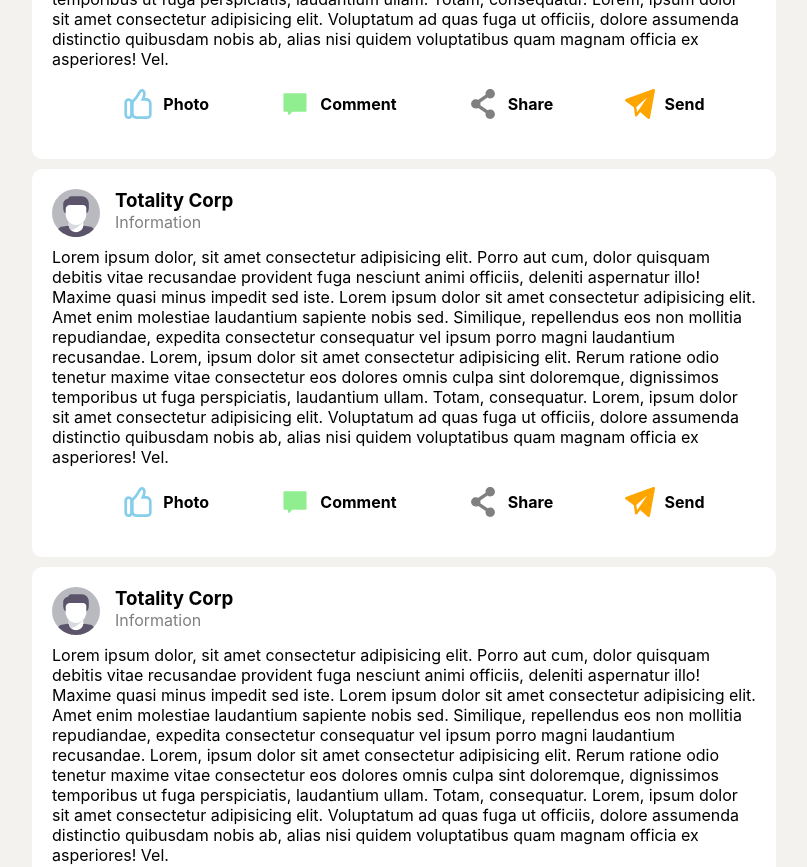
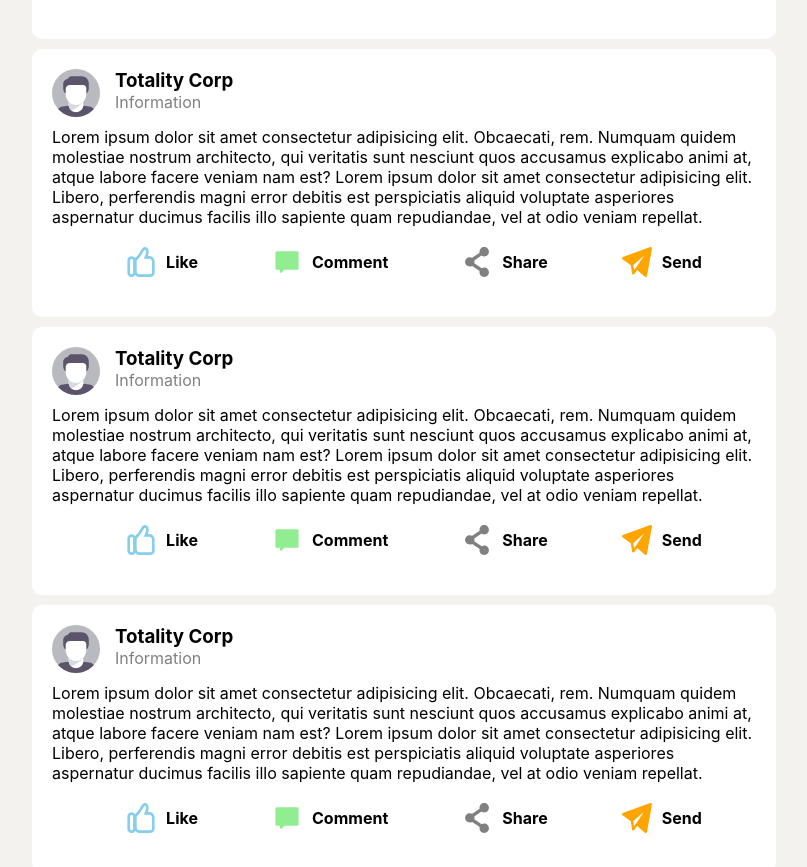
Before and after one commit to dev-gaikwad/totalitycorp-frontend-challenge, a React (Create React App) app: page / in a window 1280 px wide. Shown: the part 1040-1907 px from the top of the page, without its empty margins (236-1043 px from the left). Built offline with nearby package versions, Linux system fonts and the light colour scheme; the HTML template or start-up script is replaced by a standard one.

Commit message:
feat: added adding new post to feed

```diff
--- a/src/components/FeedContent.jsx
+++ b/src/components/FeedContent.jsx
@@ -21,25 +21,10 @@ function FeedContent(props) {
         <div className='feed-body'>
           {props.photo ? <img src={props.photo} alt='PostPic' /> : null}
 
-          <p>
-            Lorem ipsum dolor, sit amet consectetur adipisicing elit. Porro aut
-            cum, dolor quisquam debitis vitae recusandae provident fuga nesciunt
-            animi officiis, deleniti aspernatur illo! Maxime quasi minus impedit
-            sed iste. Lorem ipsum dolor sit amet consectetur adipisicing elit.
-            Amet enim molestiae laudantium sapiente nobis sed. Similique,
-            repellendus eos non mollitia repudiandae, expedita consectetur
-            consequatur vel ipsum porro magni laudantium recusandae. Lorem,
-            ipsum dolor sit amet consectetur adipisicing elit. Rerum ratione
-            odio tenetur maxime vitae consectetur eos dolores omnis culpa sint
-            doloremque, dignissimos temporibus ut fuga perspiciatis, laudantium
-            ullam. Totam, consequatur. Lorem, ipsum dolor sit amet consectetur
-            adipisicing elit. Voluptatum ad quas fuga ut officiis, dolore
-            assumenda distinctio quibusdam nobis ab, alias nisi quidem
-            voluptatibus quam magnam officia ex asperiores! Vel.
-          </p>
+          {props.text ? <p>{props.text}</p> : null}
         </div>
         <div className='input-btns-container feed-footer'>
-          <InputBtn icon={LikeIcon} title='Photo' fill='skyblue' />
+          <InputBtn icon={LikeIcon} title='Like' fill='skyblue' />
           <InputBtn icon={CommentIcon} title='Comment' fill='lightgreen' />
           <InputBtn icon={ShareIcon} title='Share' fill='gray' />
           <InputBtn icon={SendIcon} title='Send' fill='orange' />
--- a/src/components/PostFeed.jsx
+++ b/src/components/PostFeed.jsx
@@ -1,14 +1,19 @@
 import React from 'react';
-import { useState } from 'react';
+import { useState, useContext } from 'react';
 import { useLocation } from 'react-router-dom';
 import InputPostFeed from './shared/InputPostFeed';
 import FeedContent from './FeedContent';
+import ContentContext from '../context/ContentContext';
 
 function PostFeed() {
+  const { userFeed } = useContext(ContentContext);
   const [feeds, setFeeds] = useState([]);
 
   const postImage =
     'https://images.unsplash.com/photo-1531973576160-7125cd663d86?ixlib=rb-4.0.3&ixid=MnwxMjA3fDB8MHxwaG90by1wYWdlfHx8fGVufDB8fHx8&auto=format&fit=crop&w=1170&q=80';
+
+  const postText =
+    'Lorem ipsum dolor sit amet consectetur adipisicing elit. Obcaecati, rem. Numquam quidem molestiae nostrum architecto, qui veritatis sunt nesciunt quos accusamus explicabo animi at, atque labore facere veniam nam est? Lorem ipsum dolor sit amet consectetur adipisicing elit. Libero, perferendis magni error debitis est perspiciatis aliquid voluptate asperiores aspernatur ducimus facilis illo sapiente quam repudiandae, vel at odio veniam repellat.';
 
   const location = useLocation();
 
@@ -24,16 +29,19 @@ function PostFeed() {
         {pathMatchRoute('/') ? <InputPostFeed /> : null}
 
         {/* for actual feeds when the data comes in */}
-        {feeds.map((feed) => (
-          <FeedContent />
+        {userFeed.map((feed, index) => (
+          <FeedContent key={index} text={feed} />
         ))}
 
         {/* temporary static feeds */}
-        <FeedContent photo={postImage} />
-        <FeedContent />
-        <FeedContent video='https://www.youtube.com/watch?v=zIKxshOqlAc' />
-        <FeedContent />
-        <FeedContent />
+        <FeedContent photo={postImage} text={postText} />
+        <FeedContent text={postText} />
+        <FeedContent
+          video='https://www.youtube.com/watch?v=zIKxshOqlAc'
+          text={postText}
+        />
+        <FeedContent text={postText} />
+        <FeedContent text={postText} />
       </div>
     </>
   );
--- a/src/components/shared/InputPostFeed.jsx
+++ b/src/components/shared/InputPostFeed.jsx
@@ -1,16 +1,24 @@
-import { useState } from 'react';
+import { useState, useContext } from 'react';
 import InputBtn from './InputBtn';
 import { ReactComponent as PhotoIcon } from '../../assets/photo.svg';
 import { ReactComponent as VideoIcon } from '../../assets/video.svg';
 import { ReactComponent as EventIcon } from '../../assets/event.svg';
 import { ReactComponent as ArticleIcon } from '../../assets/writearticle.svg';
+import ContentContext from '../../context/ContentContext';
 
 function InputPostFeed() {
+  const { setUserFeed } = useContext(ContentContext);
+
   const [userPost, setUserPost] = useState('');
   const [btnDisabled, setBtnDisabled] = useState(true);
   const [message, setMessage] = useState('');
 
-  const handleSubmit = () => {};
+  const handleSubmit = (event) => {
+    event.preventDefault();
+    setUserFeed([userPost]);
+
+    setUserPost('');
+  };
 
   // function to see the eligibility of post (min 10 charachters)
   const handleUserPost = (event) => {
--- a/src/context/ContentContext.js
+++ b/src/context/ContentContext.js
@@ -1,28 +1,18 @@
-import { createContext, useState, useEffect } from 'react';
+import { createContext, useState } from 'react';
 
 const ContentContext = createContext();
 export const ContentProvider = ({ children }) => {
-  const [post, setPost] = useState();
+  const [userFeed, setUserFeed] = useState([]);
 
-  //   useEffect(() => {
-  //     function getPosts() {
-  //       const response = fetch('https://jsonplaceholder.typicode.com/posts');
-  //       const postsData = response.json();
-  //       console.log(postsData);
-  //       //   setPost(postsData);
-  //     }
-
-  //     getPosts();
-  //   }, []);
-  //   console.log(post);
   return (
-    <ContentProvider
+    <ContentContext.Provider
       value={{
-        post,
+        userFeed,
+        setUserFeed,
       }}
     >
       {children}
-    </ContentProvider>
+    </ContentContext.Provider>
   );
 };
 
```
Also changed, not shown: src/App.js (+4 -15 lines).
